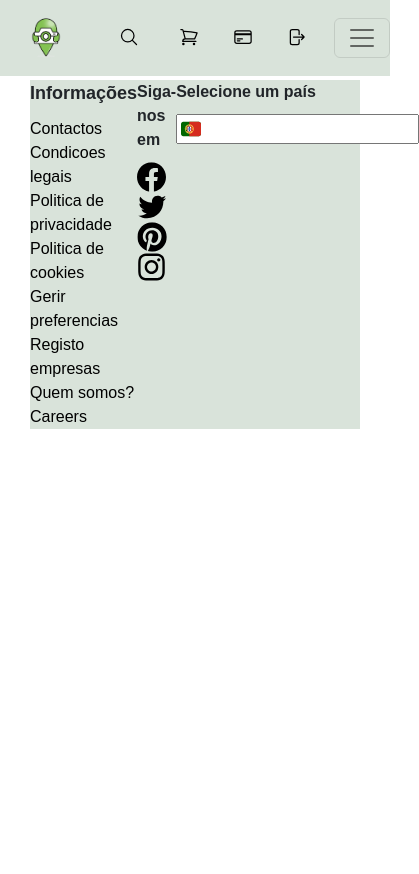
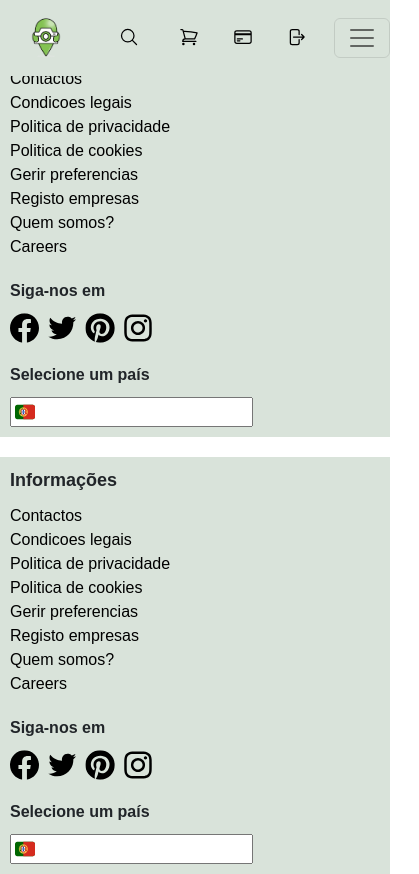
Before and after one commit to earthquake-algarve/react-service, a React (Create React App) app: page /footer in a window 390 px wide. Shown: the whole page, 419 px wide, since content can reach past the window. Before the commit the page ends 844 px from the top, so only its background shows below. Built offline with nearby package versions, Linux system fonts and the light colour scheme.

Commit message:
feat: media queries in footer

```diff
--- a/src/App.js
+++ b/src/App.js
@@ -26,6 +26,7 @@ export default function App() {
         </Routes>
 
       </div>
+      <Footer/>
     </>
   )
 }
--- a/src/components/footer/Footer.js
+++ b/src/components/footer/Footer.js
@@ -2,6 +2,7 @@ import './footer.css'
 
 const Footer = () => {
     return (
+        <>
             <div className="footer">
 
                 <div className="footer-links">
@@ -70,6 +71,8 @@ const Footer = () => {
                 </div>
 
             </div>
+        </>
+
     )
 }
 
--- a/src/components/footer/footer.css
+++ b/src/components/footer/footer.css
@@ -1,15 +1,18 @@
 .footer {
-    margin: 80px 30px 0;
+    margin-top: 20px;
     display: flex;
-    justify-content: space-evenly;
+    flex-direction: column;
     font-family: sans-serif;
     background: #D9E3DA;
+    width: 100vw;
 }
 
 .footer-links,
-.language{
+.language,
+.social-media{
     display: flex;
     flex-direction: column;
+    margin: 10px;
 }
 .footer-links span{
     font-size: 18px;
@@ -24,10 +27,6 @@
     text-decoration: none;
 }
 
-.social-media{
-    display: flex;
-    flex-direction: column;
-}
 .social-media span,
 .language span{
     margin-bottom: 10px;
@@ -48,3 +47,12 @@
 .input-pais input{
     padding-left: 30px;
 }
+
+
+@media screen and (min-width: 480px) {
+    .footer{
+        display: flex;
+        flex-direction: row;
+        justify-content: space-evenly;
+    }
+}
```
Lines whose indentation alone changed are shown as unchanged.
